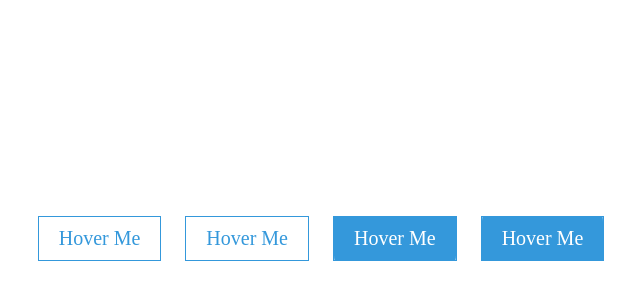
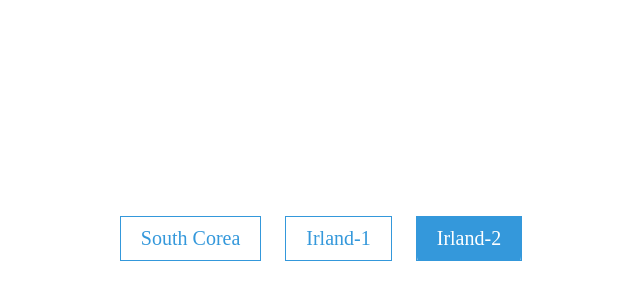
Before and after one commit to meigostudios/vpsjoinpanel.meigo.host, a plain HTML site: page index.html in a window 1280 px wide. Shown: the part 154-454 px from the top of the page, without its empty margins (319-959 px from the left). Drawn offline with Linux system fonts and the light colour scheme.

Commit message:
Update index.html

```diff
--- a/index.html
+++ b/index.html
@@ -7,10 +7,9 @@
   </head>
   <body>
 <div class="container">
-  <button class="btn btn1">Hover Me</button>
-  <button class="btn btn2">Hover Me</button>
-  <button class="btn btn3">Hover Me</button>
-  <button class="btn btn4">Hover Me</button>
+  <button class="btn btn1">South Corea</button>
+  <button class="btn btn2">Irland-1</button>
+  <button class="btn btn3">Irland-2</button>
 </div>
   </body>
 </html>
```
